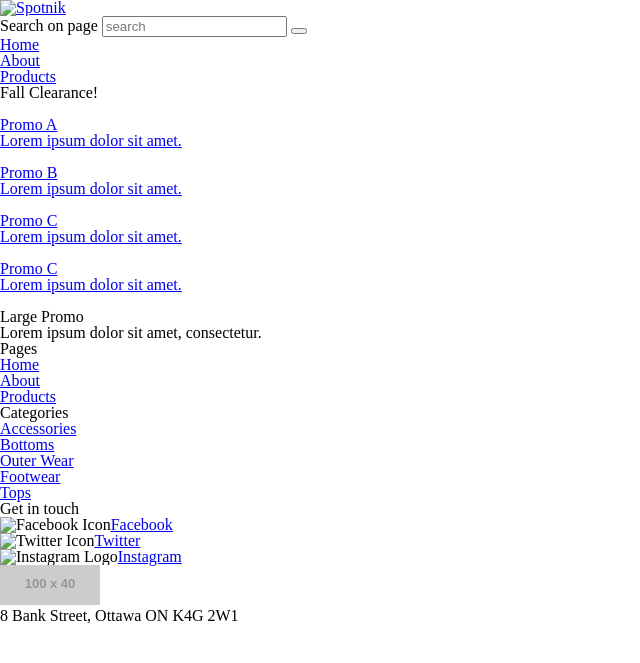
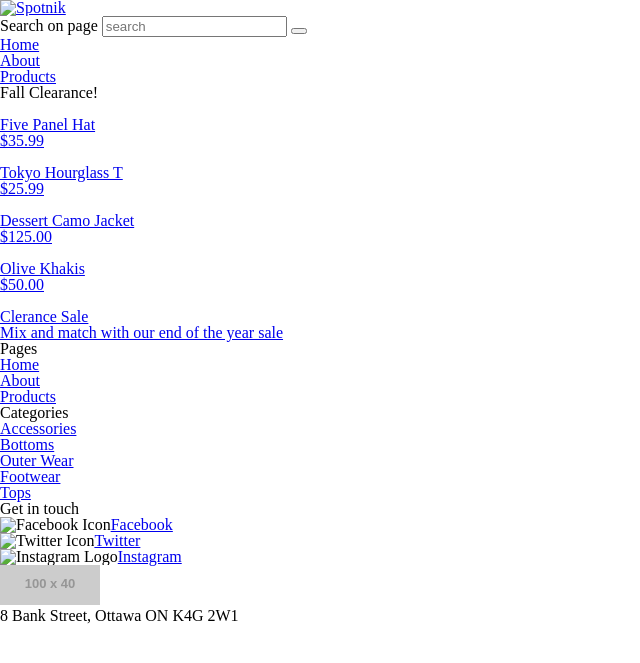
Before and after one commit to coll0335/ecommerce-website, a Jekyll site: the page built from index.html, in a window 1280 px wide. Shown: the top 663 px of the page, without its empty margins (0-640 px from the left). Built offline with Jekyll 4.4.1, drawn with Linux system fonts in a browser that asks for light colours; nearby versions of some CDN libraries; some web fonts are replaced; library files that are not in the unit come from our copies; Markdown is read by kramdown in place of the engine named in the settings.

Commit message:
Fixed main page promos

```diff
--- a/index.html
+++ b/index.html
@@ -6,33 +6,34 @@ showbanner: yes
 bannertext: Fall Clearance!
 ---
 
-
+<main role="main">
 <div class=" unit unit-s-1 unit-m-1 unit-l-1">
 
 	<div class="grid unit unit-s-1 unit-m-1 unit-l-1 promo-group">
 
 		<div class="gutter unit unit-s-1 unit-m-1-4 unit-l-1-4">
-			{% include promo-small.html title="Promo A" desc="Lorem ipsum dolor sit amet." image="accessories/accessory-6.jpg" url="/products/accessories/accessory-6/" %}
+			{% include promo-small.html title="Five Panel Hat" desc="$35.99" image="accessories/accessory-6.jpg" url="/products/accessories/accessory-6/" %}
 		</div>
 
 		<div class="gutter unit unit-s-1 unit-m-1-4 unit-l-1-4">
-			{% include promo-small.html title="Promo B" desc="Lorem ipsum dolor sit amet." image="tops/top-6.jpg" url="/products/tops/top-6/" %}
+			{% include promo-small.html title="Tokyo Hourglass T" desc="$25.99" image="tops/top-6.jpg" url="/products/tops/top-6/" %}
 		</div>
 
 		<div class="gutter unit unit-s-1 unit-m-1-4 unit-l-1-4">
-			{% include promo-small.html title="Promo C" desc="Lorem ipsum dolor sit amet." image="outer-wear/outerwear-3.jpg" url="/products/outerwear/ow-3/" %}
+			{% include promo-small.html title="Dessert Camo Jacket" desc="$125.00" image="outer-wear/outerwear-3.jpg" url="/products/outerwear/ow-3/" %}
 		</div>
 
 		<div class="gutter unit unit-s-1 unit-m-1-4 unit-l-1-4">
-			{% include promo-small.html title="Promo C" desc="Lorem ipsum dolor sit amet." image="bottoms/pants-3.jpg" url="/products/bottoms/pants-3/" %}
+			{% include promo-small.html title="Olive Khakis" desc="$50.00" image="bottoms/pants-3.jpg" url="/products/bottoms/pants-3/" %}
 		</div>
 
 	</div>
 
 	<div class="grid unit unit-s-1 unit-m-1 unit-l-1">
-			<div>
-				{% include promo-large.html title="Large Promo" desc="Lorem ipsum dolor sit amet, consectetur." image="product-5.jpg" url="/products/product-5/" %}
-			</div>
+		<a href="{{site.baseurl}}/clearance">
+		{% include promo-large.html title="Clerance Sale" desc="Mix and match with our end of the year sale" image="product-5.jpg" url="/products/product-5/" %}
+		</a>
 	</div>
 
 </div>
+</main>
```
